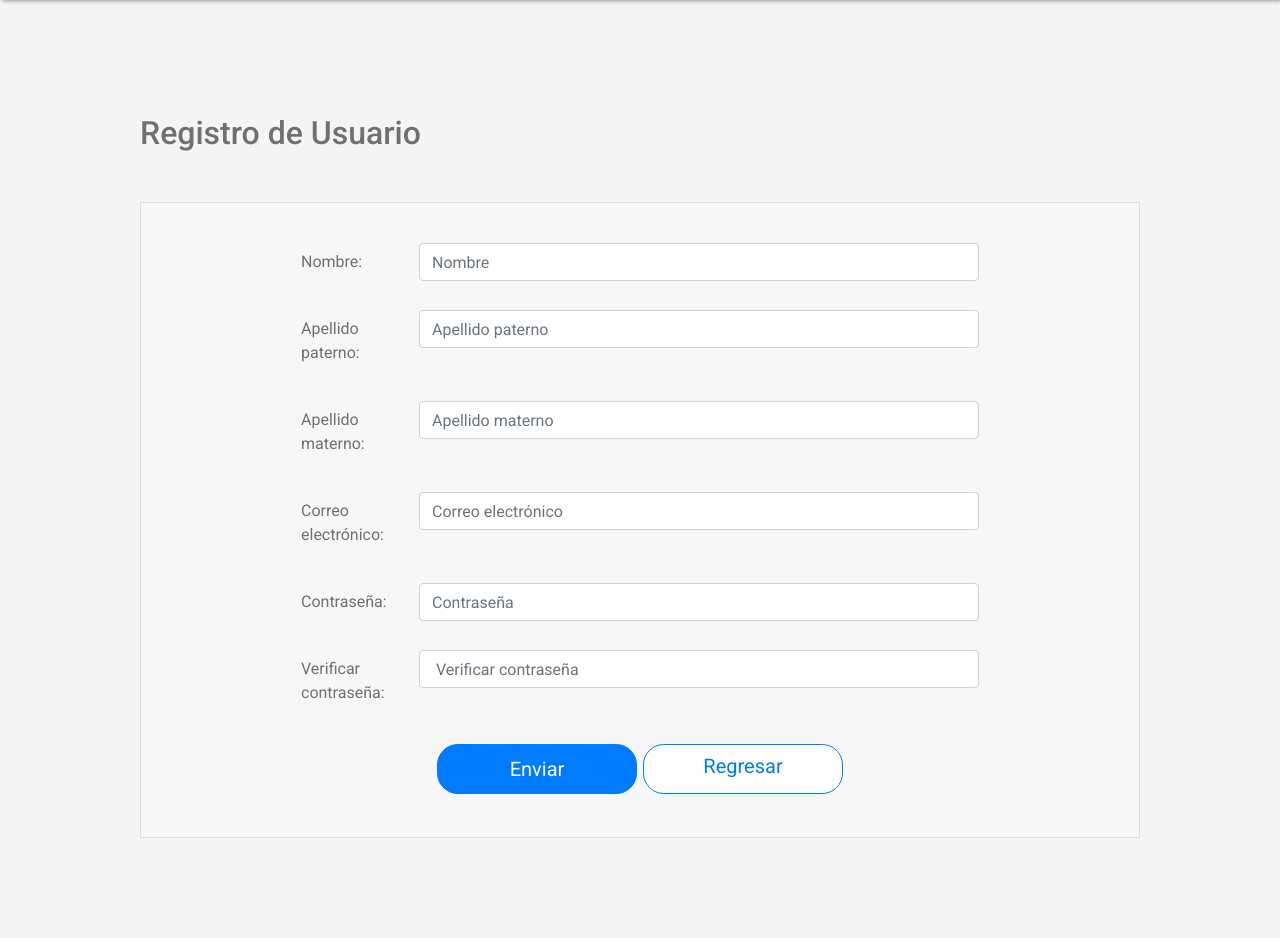
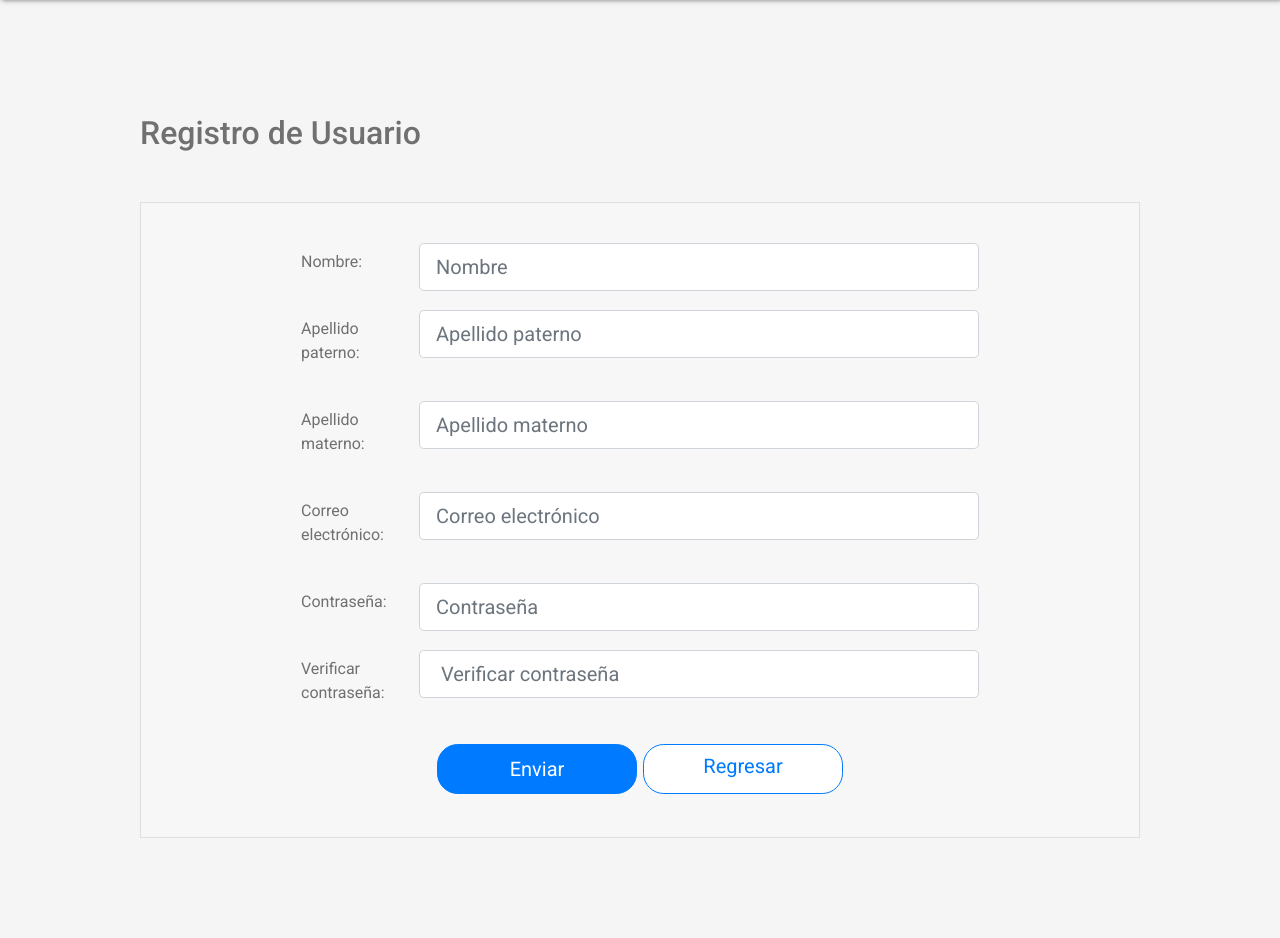
Before and after one commit to AbrahamRH/SistemaHoteleroWeb, a PHP site: page /Pantallas/registroUsuario.php in a window 1280 px wide. Shown: the part 151-1089 px from the top of the page. Run offline with PHP 8.4, Linux system fonts and the light colour scheme.

```diff
--- a/Pantallas/registroUsuario.php
+++ b/Pantallas/registroUsuario.php
@@ -20,39 +20,39 @@
                 <div class="form-group row">
                     <label for="nombre" class="col-sm-2 col-form-label">Nombre:</label>
                     <div class="col-sm-10">
-                        <input type="text" class="form-control" id="nombre" placeholder="Nombre">
+                        <input type="text" class="form-control form-control-lg" id="nombre" placeholder="Nombre">
                     </div>
                 </div>
                 <div class="form-group row">
                     <label for="ApPaterno" class="col-sm-2 col-form-label">Apellido paterno:</label>
                     <div class="col-sm-10">
-                        <input type="text" class="form-control" id="ApPaterno" placeholder="Apellido paterno">
+                        <input type="text" class="form-control form-control form-control-lg" id="ApPaterno" placeholder="Apellido paterno">
                     </div>
                 </div>
                 <div class="form-group row">
                     <label for="ApMaterno" class="col-sm-2 col-form-label">Apellido materno:</label>
                     <div class="col-sm-10">
-                        <input type="text" class="form-control" id="ApMaterno" placeholder="Apellido materno">
+                        <input type="text" class="form-control form-control form-control-lg" id="ApMaterno" placeholder="Apellido materno">
                     </div>
                 </div>
 
                 <div class="form-group row">
                     <label for="inputEmail" class="col-sm-2 col-form-label">Correo electrónico:</label>
                     <div class="col-sm-10">
-                        <input type="email" class="form-control" id="inputEmail" placeholder="Correo electrónico">
+                        <input type="email" class="form-control form-control form-control-lg" id="inputEmail" placeholder="Correo electrónico">
                     </div>
                 </div>
 
                 <div class="form-group row">
                     <label for="inputPassword" class="col-sm-2 col-form-label">Contraseña:</label>
                     <div class="col-sm-10">
-                        <input type="password" class="form-control" id="inputPassword" placeholder="Contraseña">
+                        <input type="password" class="form-control form-control form-control-lg" id="inputPassword" placeholder="Contraseña">
                     </div>
                 </div>
                 <div class="form-group row">
                     <label for="verPassword" class="col-sm-2 col-form-label">Verificar contraseña:</label>
                     <div class="col-sm-10">
-                        <input type="password" class="form-control" id="verPassword" placeholder=" Verificar contraseña">
+                        <input type="password" class="form-control form-control form-control-lg" id="verPassword" placeholder=" Verificar contraseña">
                     </div>
                 </div>
                 <div class="flex-container">
```
